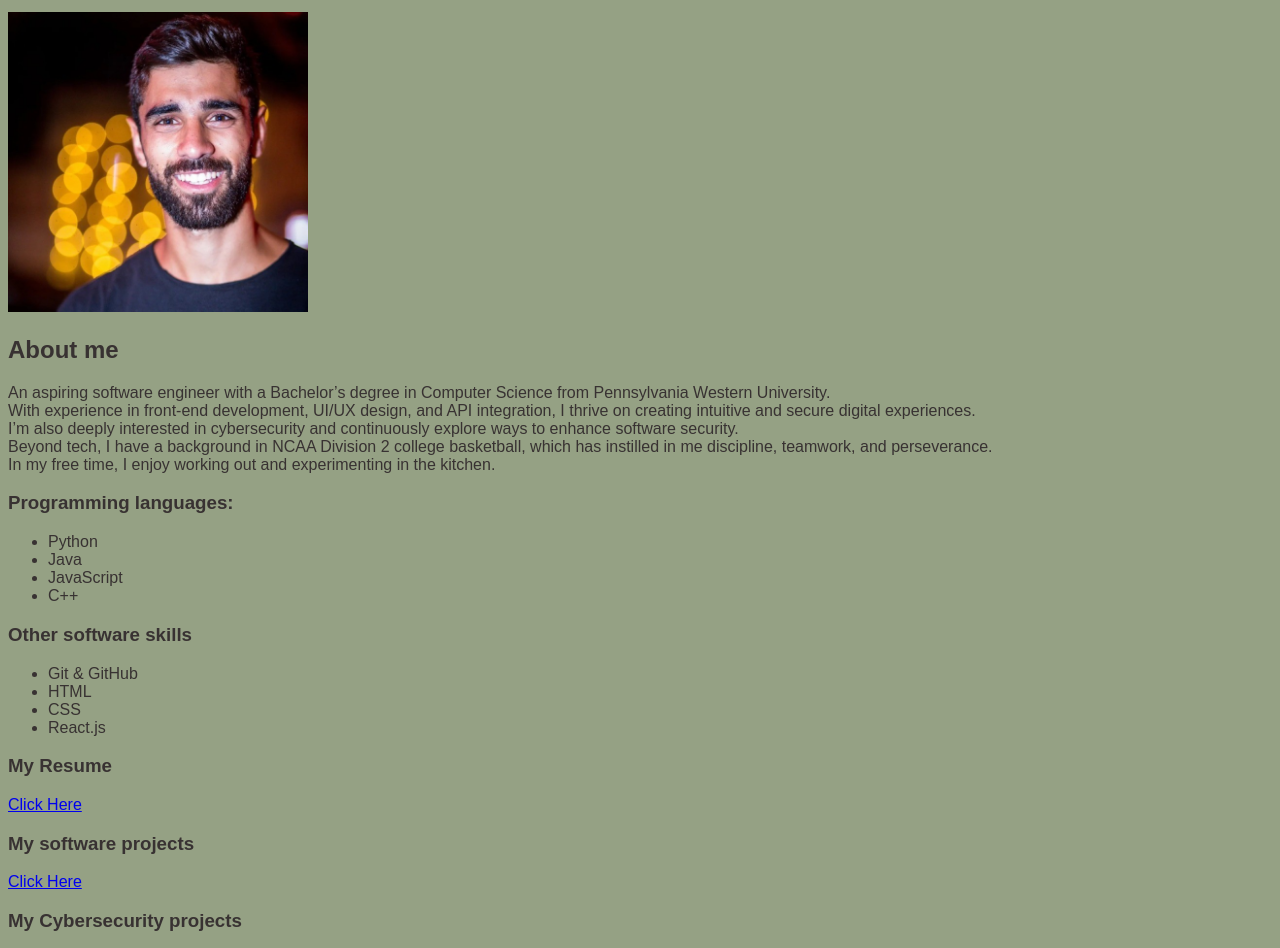
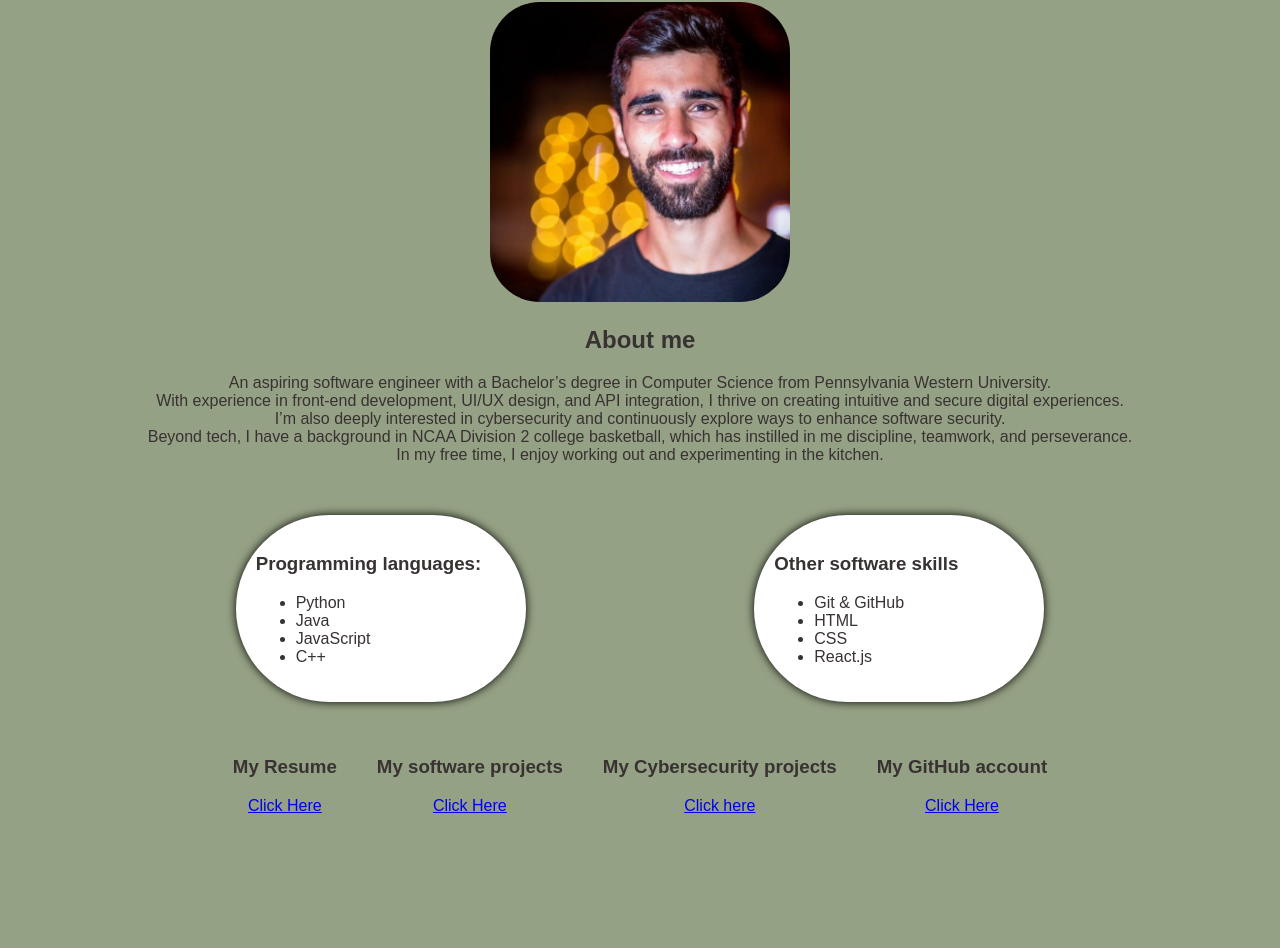
Before and after one commit to AdirTurgeman/My_Website, a plain HTML site: page index.html in a window 1280 px wide. Shown: the part 68-1016 px from the top of the page. After the commit the page ends 891 px from the top, so only its background shows below. Drawn offline with Linux system fonts and the light colour scheme.

Commit message:
Cosmetic changes

```diff
--- a/index.html
+++ b/index.html
@@ -8,15 +8,16 @@
         <meta name ="viewport" contect = "width=device-width, intinial-scale=1.0">
     </head>
     <body>
-    <div>
+        <div class = "header">
              <h1> Hi, I’m Adir Turgeman</h1>
+
+             <div class ="about-img">
+                <img src = "head-shot.jpeg" width ="300" length = "300" alt="Adir Turgeman">
+            </div>
         </div>
 
-        <div>
-        <img src = "head-shot.jpeg" width ="300" length = "300" alt="Adir Turgeman">
-    </div>
-
-    <div>
+        <div class ="about-container">
+            <div class ="text-about">
                 <h2>About me</h2>
                 <p>An aspiring software engineer with a Bachelor’s degree in Computer Science from Pennsylvania Western University.<br>
                 With experience in front-end development, UI/UX design, and API integration, I thrive on creating intuitive and secure digital experiences.<br>
@@ -26,7 +27,15 @@
             </div>
 
 
-    <div>
+        </div>
+
+
+
+
+
+
+    <div class = "skills-container">
+        <div class = "skills-list">
             <h3>Programming languages:</h3>
             <ul>
                 <li>Python</li>
@@ -34,7 +43,10 @@
                 <li>JavaScript</li>
                 <li>C++</li>
             </ul>
+        </div>
 
+
+        <div class = "skills-list">
             <h3>Other software skills</h3>
             <ul>
                 <li>Git & GitHub</li>
@@ -43,20 +55,30 @@
                 <li>React.js</li>
             </ul>
         </div>
+    </div>
+
+    <div class = "links">
 
         <div>
-
             <h3>My Resume</h3>
             <a href = "Adir resume P.pdf">Click Here</a>
+        </div>
 
+        <div>
             <h3>My software projects</h3>
             <a href = "Software-development.html">Click Here</a>
+        </div>
 
+        <div>
             <h3>My Cybersecurity projects</h3>
             <a href = "Cybersecurity.html">Click here</a>
+        </div>
 
+
+        <div>
             <h3>My GitHub account</h3>
             <a href = "https://github.com/AdirTurgeman">Click Here</a>
+        </div>
 
     </div>
 </body>
--- a/style.css
+++ b/style.css
@@ -5,3 +5,57 @@ body {
     background-color:rgb(149, 161, 132);
     color:rgb(56, 50, 50)
 }
+
+.about-container{
+    display: flex;
+    align-items: center;
+    gap: 10px;
+    margin-bottom: 35px;
+}
+
+.text-about{
+    flex:1;
+    text-align: center;
+}
+
+.about-img img{
+    border-radius:50px;
+    margin-left: 0px;
+    max-width: 300px;
+    margin-top: -10px;
+}
+
+.skills-container
+{
+    display: flex;
+    justify-content: space-evenly;
+    gap: 1px;
+    margin-bottom: 35px;
+}
+
+.skills-list
+{
+    background: white;
+    padding: 20px;
+    border-radius: 120px;
+    box-shadow: 0px 0px 10px rgba(0, 0, 0.1);
+    width: 250px;
+}
+
+.header
+{
+    text-align: center;
+}
+
+.links
+{
+    display:flex;
+    justify-content: center;
+    gap: 40px;
+}
+
+.links div{
+    display: flex;
+    flex-direction: column;
+    text-align: center;
+}
```
Lines whose indentation alone changed are shown as unchanged.
